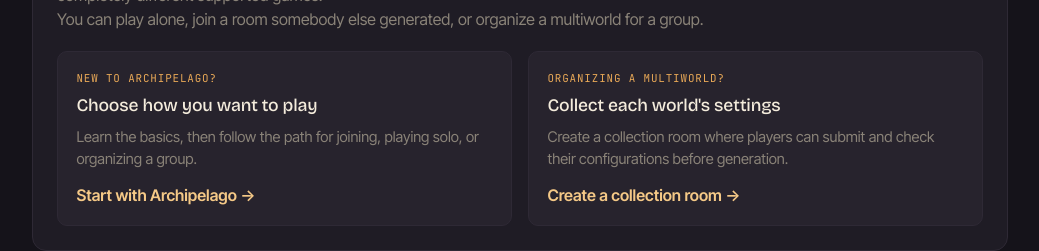
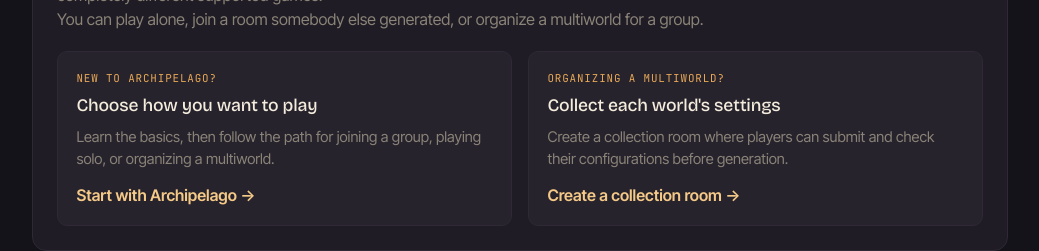
Before and after one commit to dowlle/ap-pie, a React (Vite) app in the folder ap-web/frontend/: page / in a window 1280 px wide. Shown: the part 780-1031 px from the top of the page, without its empty margins (120-1159 px from the left). Built offline with nearby package versions, Linux system fonts and the light colour scheme; no server answers.

Commit message:
fix(guides): explain player YAML handoff before generation

```diff
--- a/ap-web/frontend/src/pages/Landing.tsx
+++ b/ap-web/frontend/src/pages/Landing.tsx
@@ -79,7 +79,7 @@
             <a className="lp-path" href="/guides/getting-started">
               <span className="lp-k">New to Archipelago?</span>
               <h3>Choose how you want to play</h3>
-              <p>Learn the basics, then follow the path for joining, playing solo, or organizing a group.</p>
+              <p>Learn the basics, then follow the path for joining a group, playing solo, or organizing a multiworld.</p>
               <span className="lp-path-link">Start with Archipelago →</span>
             </a>
             <button type="button" className="lp-path" onClick={() => login("/rooms")}>
```
Also changed, not shown: 2 other files (tests, documents, lock files or other folders).
